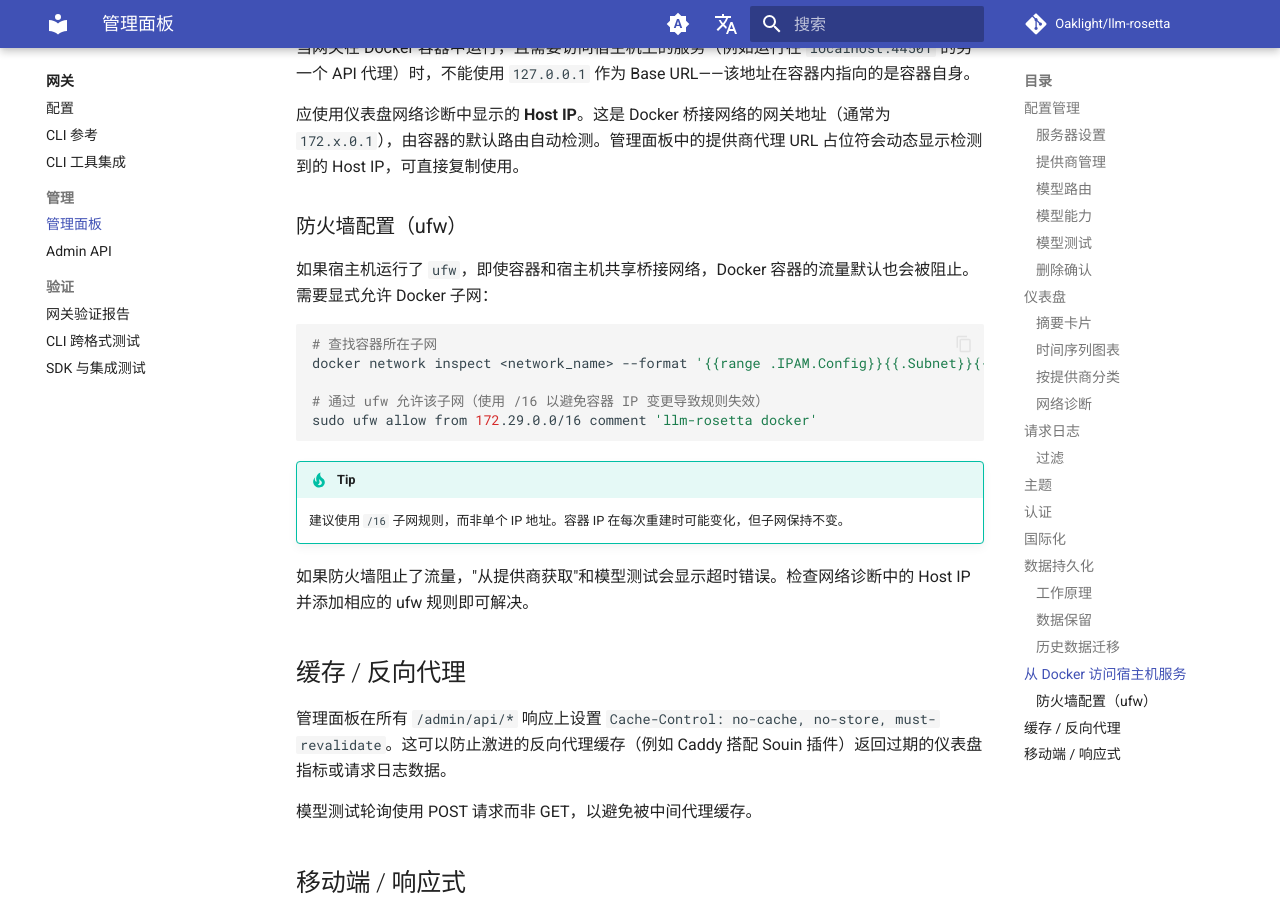
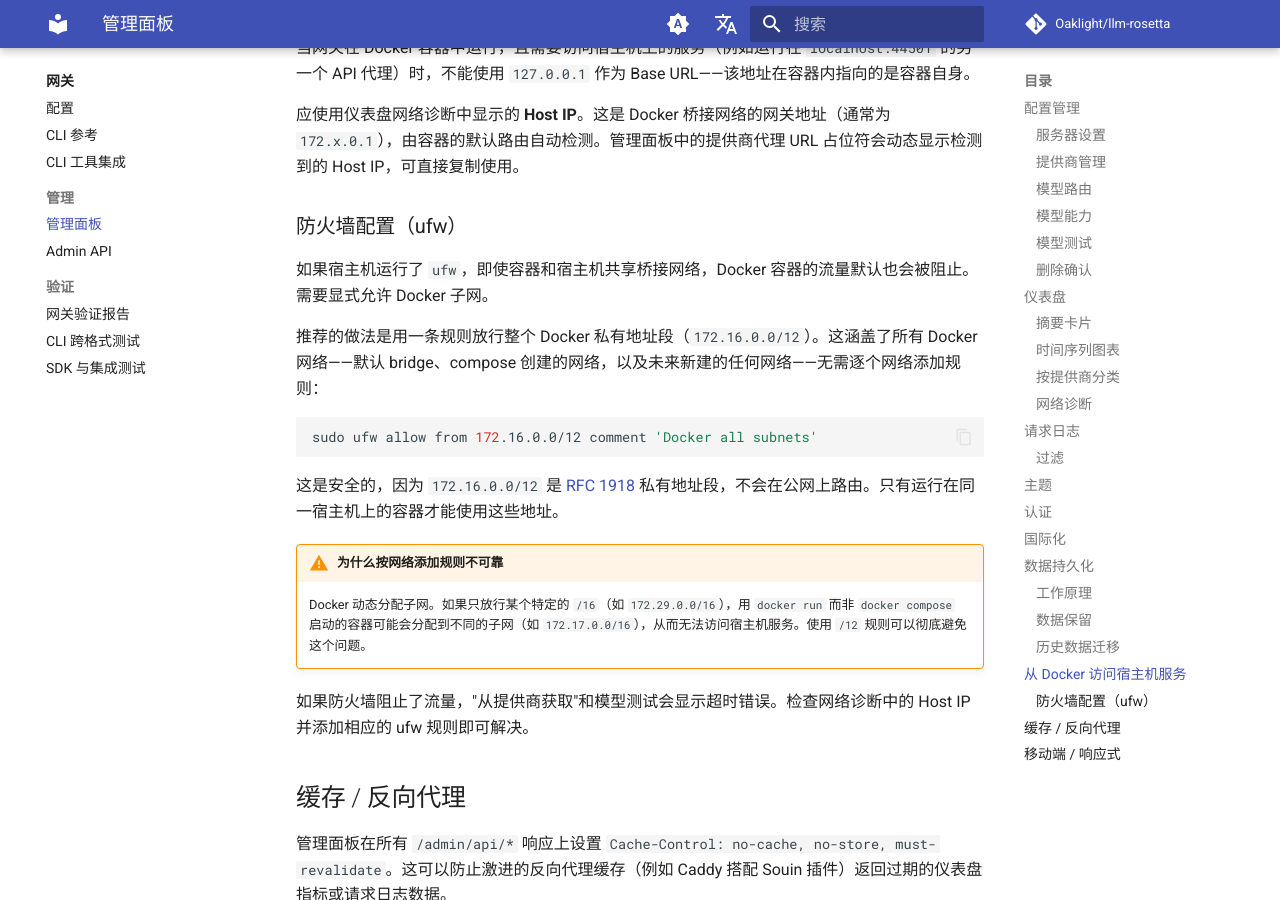
Before and after one commit to Oaklight/llm-rosetta, an MkDocs documentation site: the page built from docs/gateway/admin-panel.md, in a window 1280 px wide and 900 px high, scrolled down 8920 px. Built offline with MkDocs 1.6.1 and Material for MkDocs 9.7.7, drawn with Linux system fonts in a browser that asks for light colours; comment, search, counter and statistics services are not loaded.

Commit message:
docs: recommend 172.16.0.0/12 for ufw Docker rules instead of per-network /16

````diff
--- a/docs/gateway/admin-panel.md
+++ b/docs/gateway/admin-panel.md
@@ -228,18 +228,18 @@ Embedding 模型显示单一的 Test 按钮（无下拉菜单），因为只有
 
 ### 防火墙配置（ufw）
 
-如果宿主机运行了 `ufw`，即使容器和宿主机共享桥接网络，Docker 容器的流量默认也会被阻止。需要显式允许 Docker 子网：
+如果宿主机运行了 `ufw`，即使容器和宿主机共享桥接网络，Docker 容器的流量默认也会被阻止。需要显式允许 Docker 子网。
+
+推荐的做法是用一条规则放行整个 Docker 私有地址段（`172.16.0.0/12`）。这涵盖了所有 Docker 网络——默认 bridge、compose 创建的网络，以及未来新建的任何网络——无需逐个网络添加规则：
 
 ```bash
-# 查找容器所在子网
-docker network inspect <network_name> --format '{{range .IPAM.Config}}{{.Subnet}}{{end}}'
-
-# 通过 ufw 允许该子网（使用 /16 以避免容器 IP 变更导致规则失效）
-sudo ufw allow from 172.29.0.0/16 comment 'llm-rosetta docker'
+sudo ufw allow from 172.16.0.0/12 comment 'Docker all subnets'
 ```
 
-!!! tip
-    建议使用 `/16` 子网规则，而非单个 IP 地址。容器 IP 在每次重建时可能变化，但子网保持不变。
+这是安全的，因为 `172.16.0.0/12` 是 [RFC 1918](https://datatracker.ietf.org/doc/html/rfc1918) 私有地址段，不会在公网上路由。只有运行在同一宿主机上的容器才能使用这些地址。
+
+!!! warning "为什么按网络添加规则不可靠"
+    Docker 动态分配子网。如果只放行某个特定的 `/16`（如 `172.29.0.0/16`），用 `docker run` 而非 `docker compose` 启动的容器可能会分配到不同的子网（如 `172.17.0.0/16`），从而无法访问宿主机服务。使用 `/12` 规则可以彻底避免这个问题。
 
 如果防火墙阻止了流量，"从提供商获取"和模型测试会显示超时错误。检查网络诊断中的 Host IP 并添加相应的 ufw 规则即可解决。
 
````
